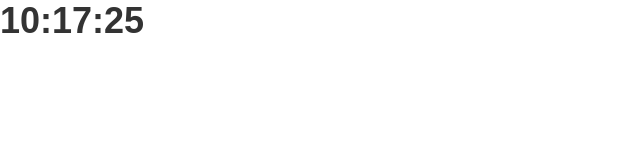
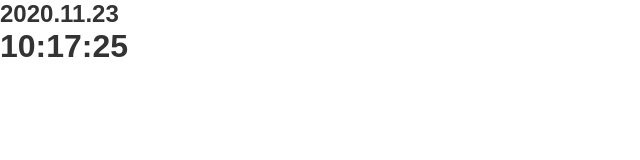
Before and after one commit to strcode-yabu/obs-clock, a plain HTML site: page index.html in a window 1280 px wide. Shown: the whole page, without its empty margins (0-640 px from the left). Drawn offline with nearby package versions, Linux system fonts and the light colour scheme; a web font is replaced by a local one.

Commit message:
Update add date display.

```diff
--- /dev/null
+++ b/assets/css/styles.css
@@ -0,0 +1,34 @@
+@import url('https://fonts.googleapis.com/css2?family=Aclonica&display=swap');
+/* fonts by Google fonts https://fonts.google.com/ */
+* {
+  box-sizing: border-box;
+  margin: 0;
+  padding: 0;
+}
+html, body {
+  width: 100%;
+  height: 100%;
+}
+body {
+  background: transparent;
+}
+#clock-wrap {
+  display: inline-block;
+  color: #333;
+  font-family: 'Aclonica', sans-serif;
+  font-weight: bold;
+}
+.date_sep--yyyy,
+.date_sep--mm,
+.yyyy,
+.mm,
+.dd {
+  font-size: 1.5em;
+}
+.time_sep--hh,
+.time_sep--mi,
+.hh,
+.mi,
+.ss {
+  font-size: 2em;
+}
--- /dev/null
+++ b/assets/js/main.js
@@ -0,0 +1,42 @@
+'use strict'
+
+$(function () {
+  const clockWrap = $('#clock-wrap');
+
+  const yyyymmddhhmiss = function() {
+    let date = new Date();
+
+    let yyyy = date.getFullYear();
+    let mm = toDoubleDigits(date.getMonth() + 1);
+    let dd = toDoubleDigits(date.getDate());
+    let hh = toDoubleDigits(date.getHours());
+    let mi = toDoubleDigits(date.getMinutes());
+    let ss = toDoubleDigits(date.getSeconds());
+
+    return '<span class="yyyy">' + yyyy + '</span>' +
+    '<span class="date_sep--yyyy">.</span>' +
+    '<span class="mm">' + mm + '</span>' +
+    '<span class="date_sep--mm">.</span>' +
+    '<span class="dd">' + dd + '</span>' +
+    '<br>' +
+    '<span class="hh">' + hh + '</span>' +
+    '<span class="time_sep--hh">:</span>' +
+    '<span class="mi">' + mi + '</span>' +
+    '<span class="time_sep--mi">:</span>' +
+    '<span class="ss">' + ss + '</span>';
+  };
+
+  const toDoubleDigits = function(num) {
+    num += "";
+    if (num.length === 1) {
+      num = "0" + num;
+    }
+    return num;
+  };
+
+  const redrawTime = function() {
+    clockWrap.html(yyyymmddhhmiss);
+  }
+
+  setInterval(redrawTime, 1000);
+});
--- a/index.html
+++ b/index.html
@@ -5,62 +5,11 @@
         <meta name="viewport" content="width=device-width, initial-scale=1.0">
         <meta http-equiv="X-UA-Compatible" content="ie=edge">
         <title>OBS Clock.</title>
-        <style>
-            @import url('https://fonts.googleapis.com/css2?family=Aclonica&display=swap');
-            /* fonts by Google fonts https://fonts.google.com/ */
-
-            * {
-                box-sizing: border-box;
-                margin: 0;
-                padding: 0;
-            }
-            html, body {
-                width: 100%;
-                height: 100%;
-            }
-            body {
-                background: transparent;
-            }
-            #clock-wrap {
-                color: #333;
-                font-size: 36px;
-                font-family: 'Aclonica', sans-serif;
-                font-weight: bold;
-            }
-        </style>
+        <link rel="stylesheet" href="./assets/css/styles.css">
     </head>
     <body>
         <div id="clock-wrap"></div>
     </body>
     <script src="https://ajax.googleapis.com/ajax/libs/jquery/3.4.1/jquery.min.js"></script>
-    <script>
-        'use strict'
-        $(function () {
-            const clockWrap = $('#clock-wrap');
-
-            const yyyymmddhhmiss = function() {
-                let date = new Date();
-                // let yyyy = date.getFullYear();
-                // let mm = toDoubleDigits(date.getMonth() + 1);
-                // let dd = toDoubleDigits(date.getDate());
-                let hh = toDoubleDigits(date.getHours());
-                let mi = toDoubleDigits(date.getMinutes());
-                let ss = toDoubleDigits(date.getSeconds())
-                // return yyyy + '.' + mm + '.' + dd + ' ' + hh + ':' + mi + ':' + ss;
-                return hh + ':' + mi + ':' + ss;
-            };
-            const toDoubleDigits = function(num) {
-                num += "";
-                if (num.length === 1) {
-                num = "0" + num;
-                }
-                return num;
-            };
-            const redrawTime = function() {
-                clockWrap.html(yyyymmddhhmiss);
-            }
-
-            setInterval(redrawTime, 1000);
-        });
-    </script>
+    <script src="./assets/js/main.js"></script>
 </html>
```
Also changed, not shown: 1 other file.
